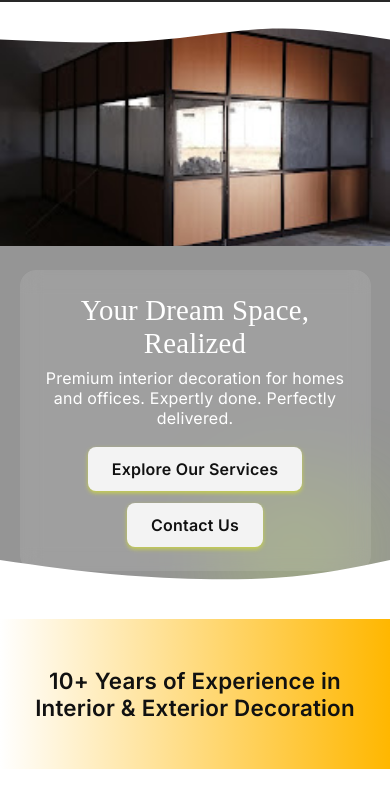
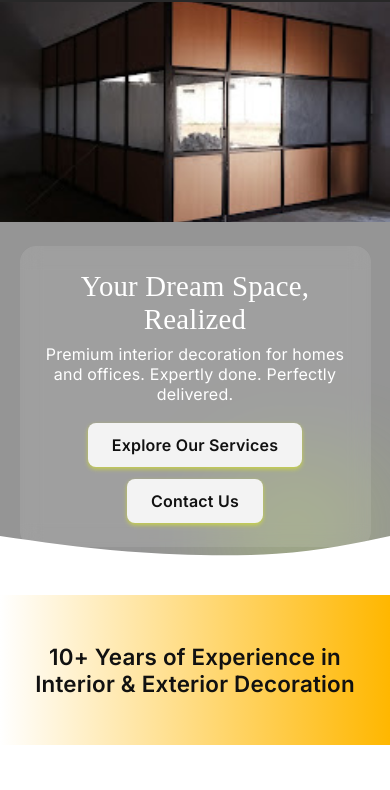
Before and after one commit to web3anand/webpage, a website: page index.html in a window 390 px wide. Shown: the part 53-843 px from the top of the page. Drawn offline with Linux system fonts and the light colour scheme; a web font is replaced by a local one.

Commit message:
Remove top hero wave and adjust padding

```diff
--- a/css/style.css
+++ b/css/style.css
@@ -182,7 +182,7 @@ a {
   position: relative;
   background: url('../assets/hero.jpg') center/cover no-repeat;
   color: #fff;
-  padding: var(--spacing-lg) 0;
+  padding: 0 0 var(--spacing-lg);
   text-align: center;
   overflow: hidden;
 }
@@ -253,16 +253,6 @@ a {
   display: none;
   position: absolute;
   bottom: -1px;
-  left: 0;
-  width: 100%;
-  height: 60px;
-  fill: #fff;
-  z-index: 1;
-}
-.hero-top-wave {
-  display: none;
-  position: absolute;
-  top: -1px;
   left: 0;
   width: 100%;
   height: 60px;
@@ -676,7 +666,7 @@ a {
   }
   .hero {
     background: none;
-    padding: var(--spacing-md) 0;
+    padding: 0 0 var(--spacing-md);
   }
   .hero-carousel {
     display: block;
@@ -693,9 +683,6 @@ a {
     display: block;
   }
   .hero-wave {
-    display: block;
-  }
-  .hero-top-wave {
     display: block;
   }
   .hero-actions {
--- a/index.html
+++ b/index.html
@@ -46,9 +46,6 @@
 
   <!-- Hero Section -->
   <section class="hero">
-    <svg class="hero-top-wave transition duration-300 ease-in-out delay-150" width="100%" height="100%" viewBox="0 0 1440 390" preserveAspectRatio="none" xmlns="http://www.w3.org/2000/svg" aria-hidden="true">
-      <path d="M 0,400 L 0,150 C 143.60000000000002,189.2 287.20000000000005,228.4 434,221 C 580.8,213.6 730.8,159.60000000000002 899,140 C 1067.2,120.39999999999999 1253.6,135.2 1440,150 L 1440,400 L 0,400 Z" stroke="none" stroke-width="0" fill="#fff" fill-opacity="1" class="transition-all duration-300 ease-in-out delay-150 path-0" transform="rotate(-180 720 200)"></path>
-    </svg>
     <div class="hero-carousel" id="hero-carousel">
       <div class="slides">
         <img src="assets/a1.jpg" alt="Project photo 1" />
```
